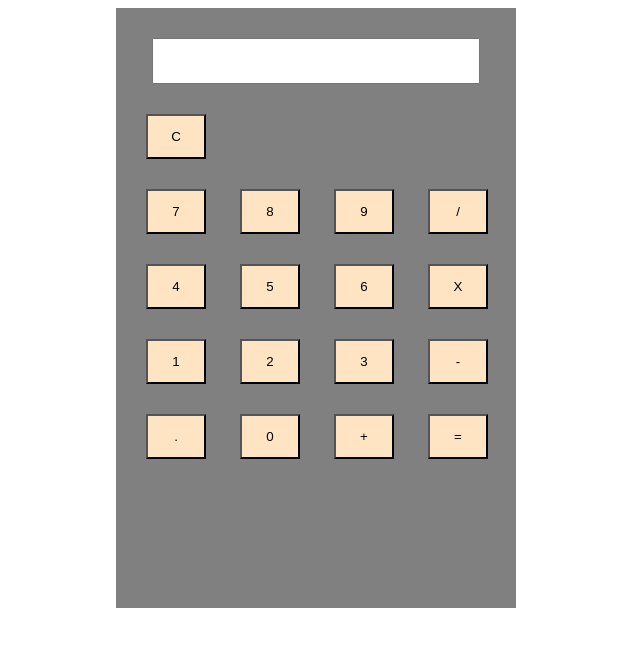
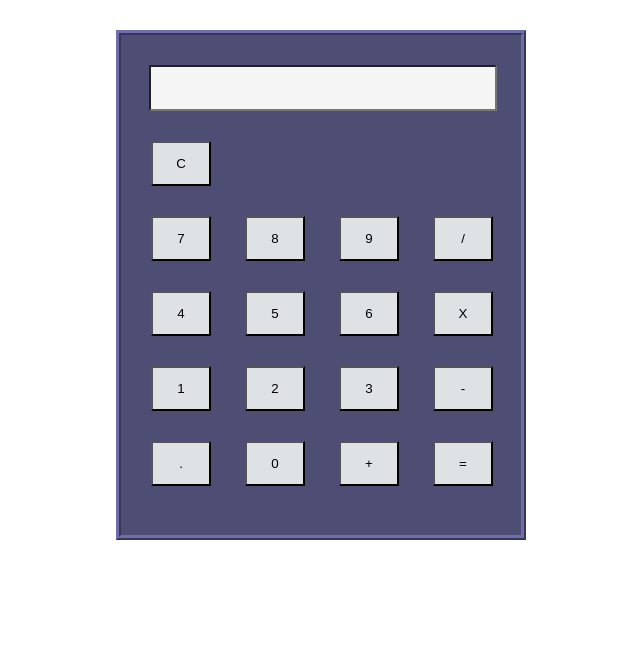
Before and after one commit to Jijojacob988/Calculator, a plain HTML site: page index.html in a window 1280 px wide. Shown: the whole page, without its empty margins (292-932 px from the left). Drawn offline with Linux system fonts and the light colour scheme.

Commit message:
final commit-calculator completed

```diff
--- a/index.html
+++ b/index.html
@@ -11,11 +11,11 @@
     <div class="main-body">
         <div class="calc">
             <div class="output">
-                <input type="text" class="screen">
+                <input type="text" id="screen">
 
             </div>
             <div class="buttons">
-                <button onclick="clear(7)" class="btn">C</button>
+                <button onclick="clearDisplay()" class="btn">C</button>
 
                 <div class="row">
                    <button onclick="buttonclick(7)" class="btn">7</button>
@@ -39,7 +39,7 @@
                     <button onclick="buttonclick('.')" class="btn">.</button>
                     <button onclick="buttonclick(0)" class="btn">0</button>
                     <button onclick="buttonclick('+')" class="btn">+</button>
-                    <button onclick="buttonclick('=')" class="btn">=</button>
+                    <button onclick="equalClick()" class="btn">=</button>
                 </div>
 
             </div>
--- a/script.js
+++ b/script.js
@@ -0,0 +1,13 @@
+function buttonclick(val)
+{
+    document.getElementById("screen").value+=val;
+}
+
+function clearDisplay(){
+    document.getElementById("screen").value=""
+}
+function equalClick(){
+    var text=document.getElementById("screen").value
+    var result=eval(text)
+    document.getElementById('screen').value=result
+}
--- a/style.css
+++ b/style.css
@@ -1,21 +1,24 @@
 .calc{
     width: 400px;
-    height: 600px;
-    background: grey;
+    height: 500px;
+    background: rgb(78, 78, 117);
     margin-left: 400px;
+    margin-top: 30px;
+    border: solid 5px rgb(111, 110, 170);
+    border-style:ridge;
 }
-.screen{
-    width: 80%;
-    margin-left: 36px;
+#screen{
+    width: 85%;
+    margin-left: 28px;
     height: 40px;
     margin-top: 30px;
     pointer-events: none;
+    background: whitesmoke
 }
 .btn{
 width: 60px;
 height: 45px;
 margin-left: 30px;
 margin-top: 30px;
-background: bisque;
-
+background: rgb(223, 226, 228);
 }
```
